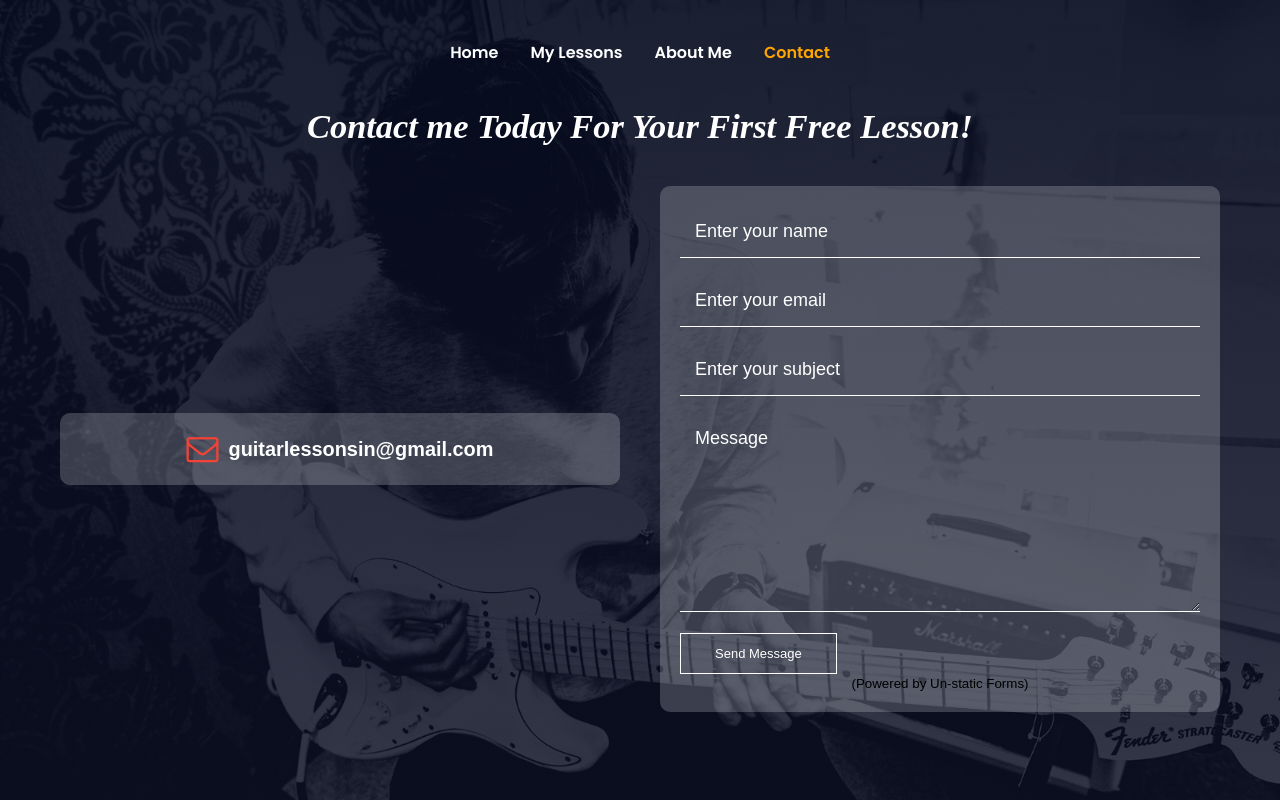
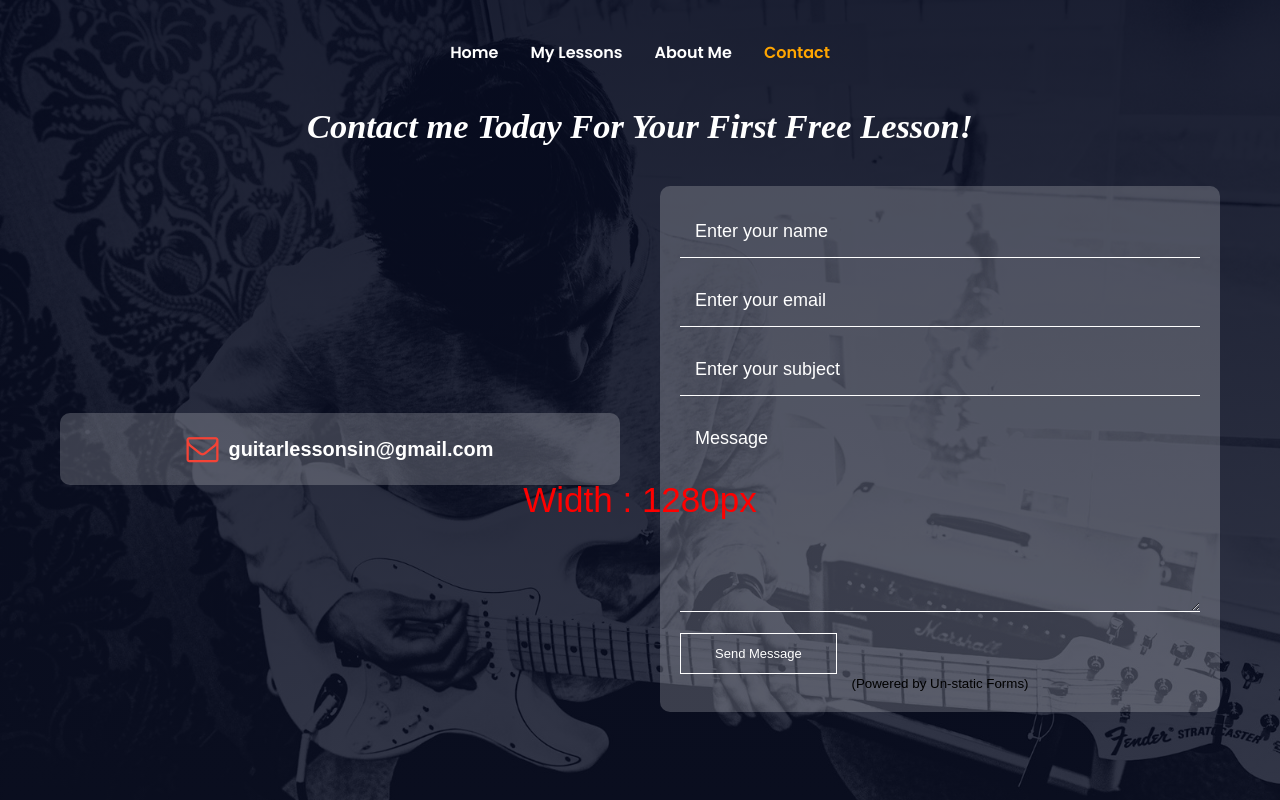
Before and after one commit to Joeeeeca/test, a plain HTML site: page contact.html in a window 1280 px wide. Drawn offline with Linux system fonts and the light colour scheme; a web font is replaced by a local one.

Commit message:
Update contact.html

```diff
--- a/contact.html
+++ b/contact.html
@@ -59,5 +59,18 @@
       </div>
     </div>
   </section>
+  <div id="size"></div>
+
+  <script>
+    window.onresize = screen;
+window.onload = screen;
+
+function screen () {
+  myWidth =  window.innerWidth;
+
+  document.getElementById("size").innerHTML = "Width : " + myWidth + "px";
+}
+
+  </script>
 </body>
 </html>
```
